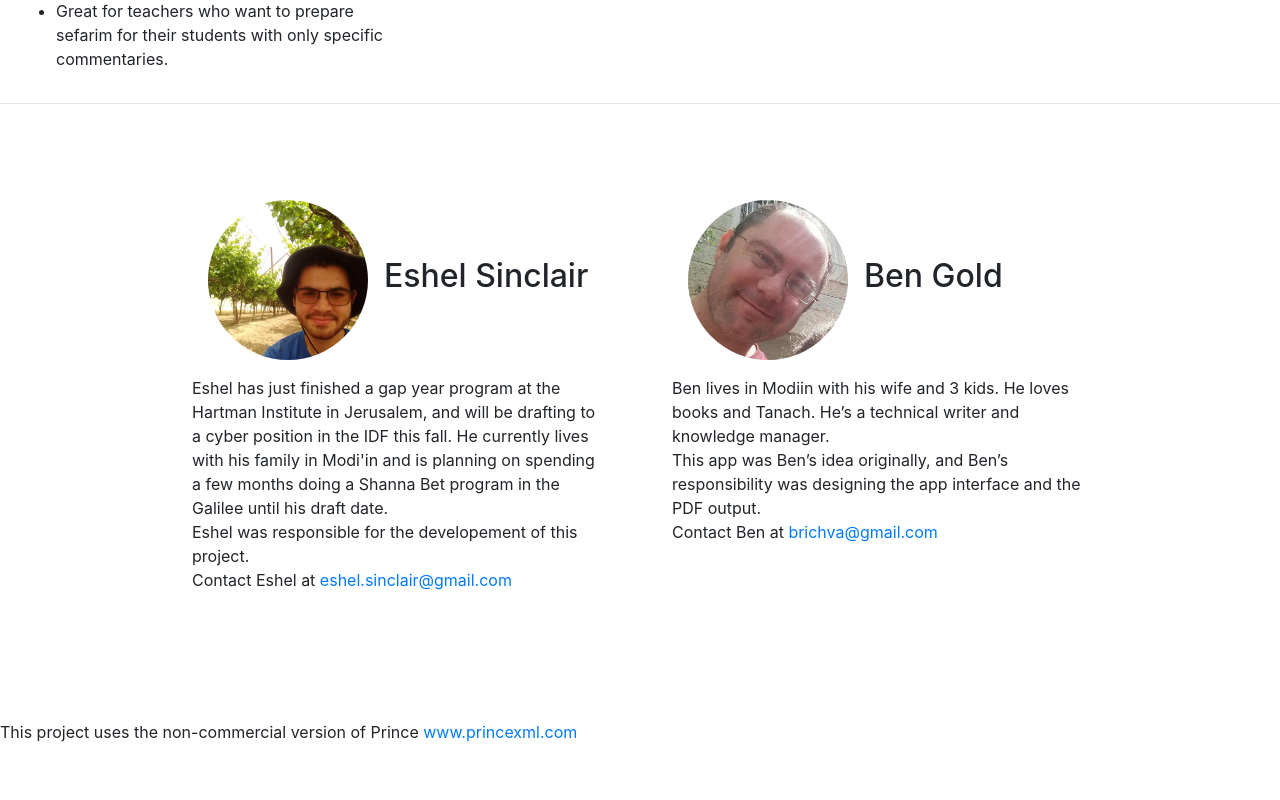
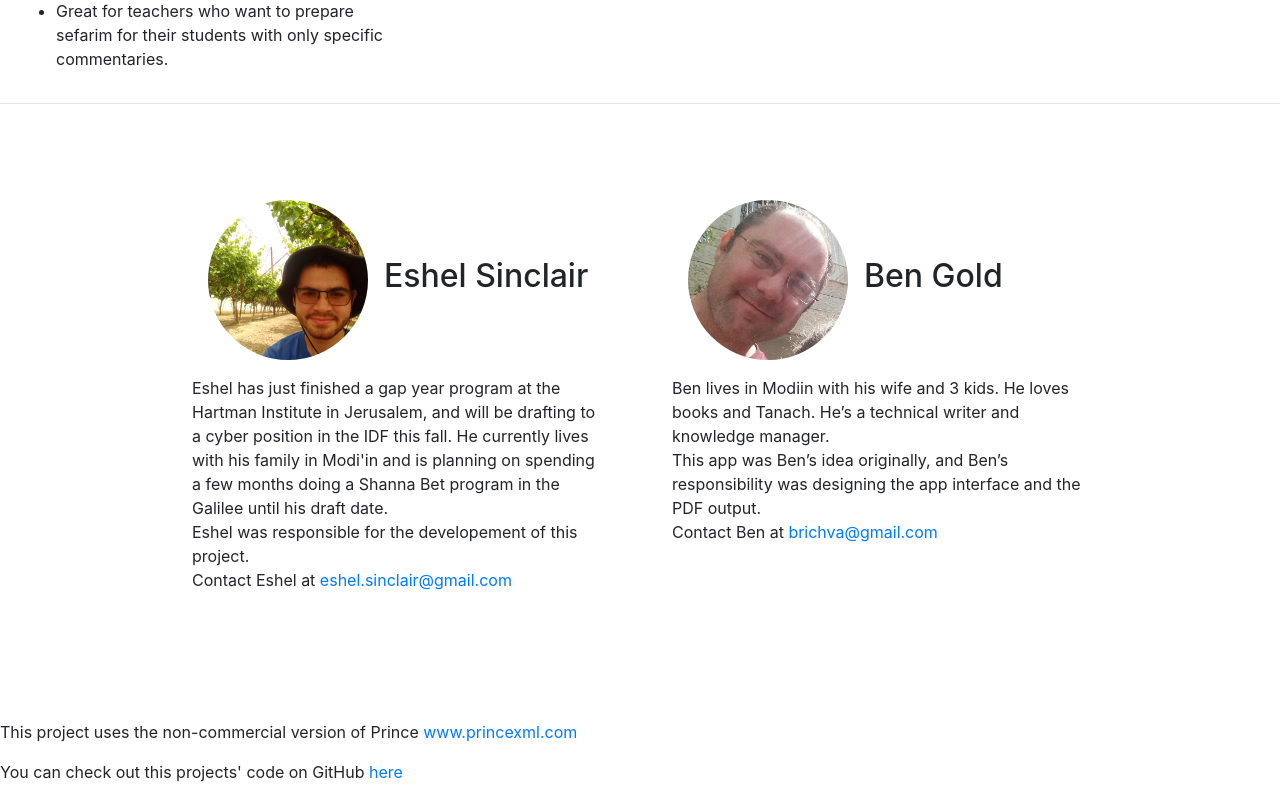
Before and after one commit to esh4/CustomMikraotGedolot, a React (Create React App) app in the folder src/Web_ui/: page / in a window 1280 px wide. Shown: the part 551-1351 px from the top of the page. Before the commit the page ends 1311 px from the top, so only its background shows below. Built offline with nearby package versions, Linux system fonts and the light colour scheme; no server answers.

Commit message:
added link to github

```diff
--- a/src/Web_ui/src/App.js
+++ b/src/Web_ui/src/App.js
@@ -77,6 +77,7 @@ function App() {
         <p>
           This project uses the non-commercial version of Prince <a rel="noopener noreferrer" target="_blank" href="https://www.princexml.com">www.princexml.com</a>
         </p>
+        <p>You can check out this projects' code on GitHub <a rel="noopener noreferrer" target="_blank" href='https://github.com/esh4/CustomMikraotGedolot'>here</a></p>
       </footer>
     </div>
   );
```
